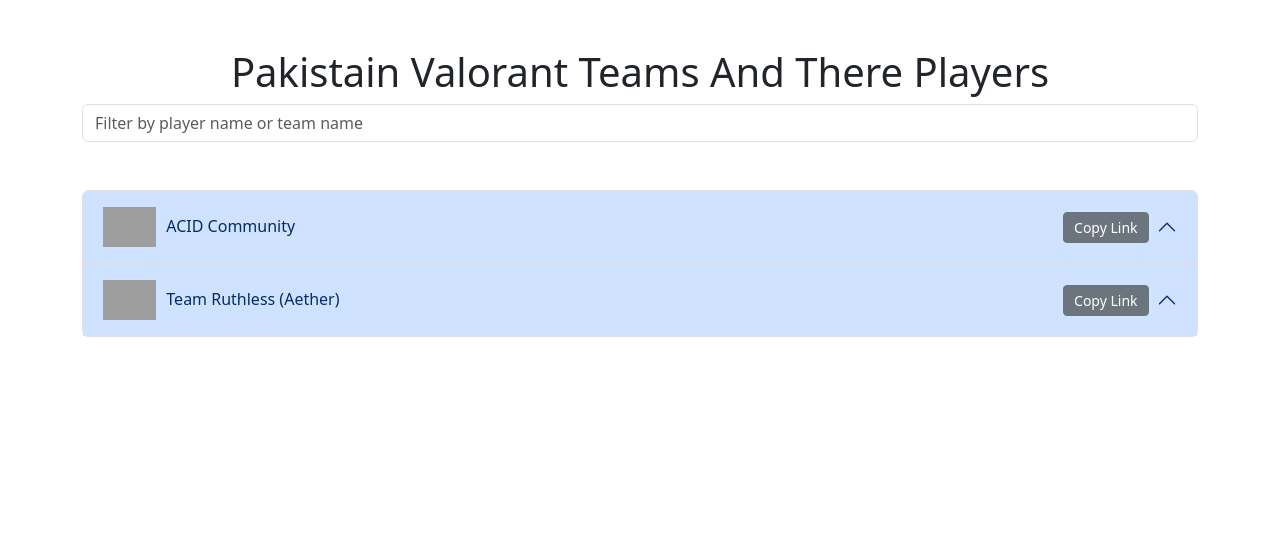
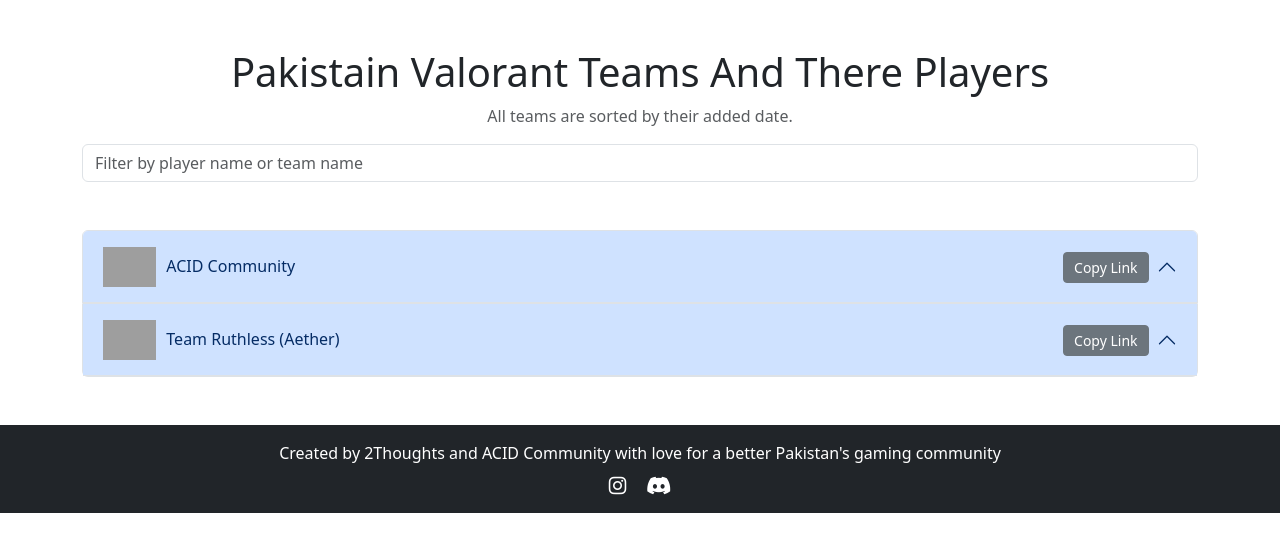
Before and after one commit to rizwan3d/PakistainValorantTeams, a plain HTML site: page index.html in a window 1280 px wide. Drawn offline with nearby package versions, Linux system fonts and the light colour scheme; grey boxes are pictures that could not be loaded.

Commit message:
Add: Footer

```diff
--- a/index.html
+++ b/index.html
@@ -4,6 +4,7 @@
     <meta charset="UTF-8">
     <meta name="viewport" content="width=device-width, initial-scale=1.0">
     <link href="https://cdn.jsdelivr.net/npm/bootstrap@5.3.0-alpha1/dist/css/bootstrap.min.css" rel="stylesheet">
+    <link rel="stylesheet" href="https://cdnjs.cloudflare.com/ajax/libs/font-awesome/6.0.0-beta3/css/all.min.css">
     <title>Team and Player Filter</title>
     <style>
         .card {
@@ -27,10 +28,24 @@
 <body>
     <div class="container mt-5 text-center">
         <h1>Pakistain Valorant Teams And There Players</h1>
+        <p class="text-muted">All teams are sorted by their added date.</p>
         <input type="text" id="filterInput" class="form-control" placeholder="Filter by player name or team name">
         <div class="accordion mt-5" id="teamAccordion"></div>
     </div>
 
+    <footer class="bg-dark text-white text-center py-3 mt-5">
+        <div class="container">
+            <p class="mb-0">Created by 2Thoughts and ACID Community with love for a better Pakistan's gaming community</p>
+            <div class="mt-2">
+                <a href="https://instagram.com/acid_community_offical" class="text-white text-decoration-none me-2" target="_blank">
+                    <i class="fab fa-instagram fa-lg"></i>
+                </a>
+                <a href="https://acidcommunity.com/discord" class="text-white text-decoration-none ms-2" target="_blank">
+                    <i class="fab fa-discord fa-lg"></i>
+                </a>
+            </div>
+        </div>
+    </footer>
     <script>
         async function fetchTeams() {
             const response = await fetch('teams.json');
```
